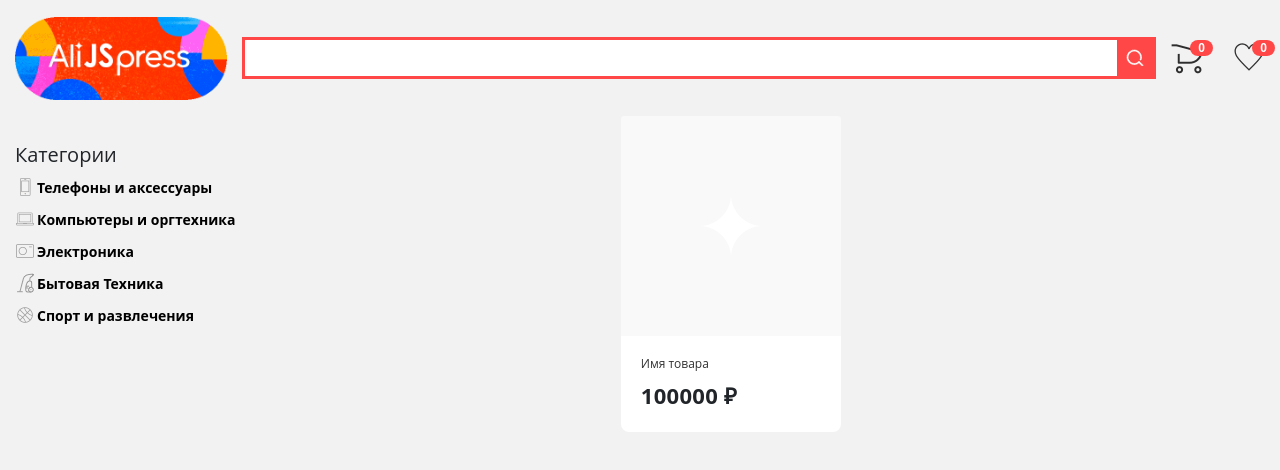
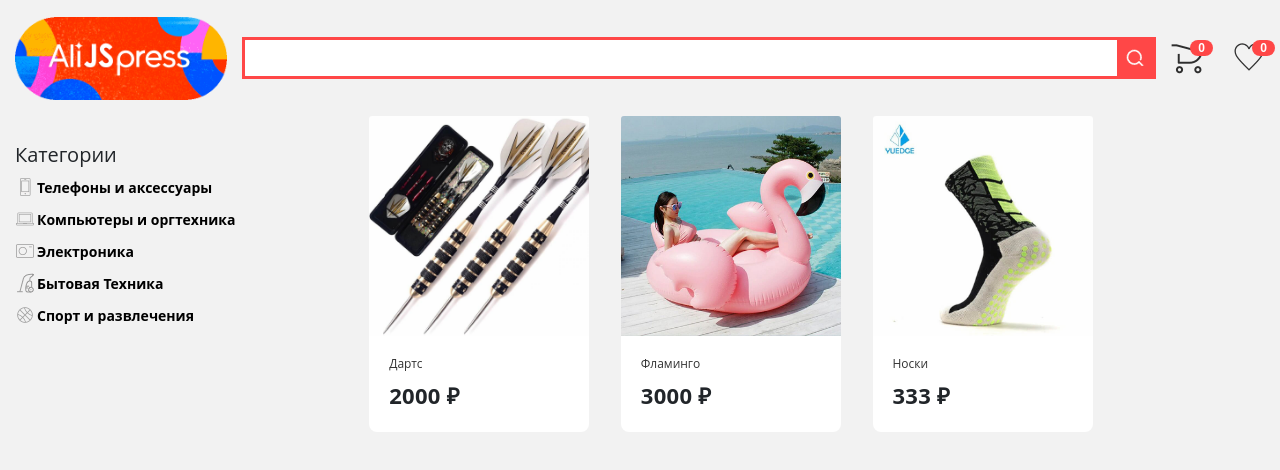
Before and after one commit to Khomko-Dima/alijspress, a plain HTML site: page index.html in a window 1280 px wide. Drawn offline with Linux system fonts and the light colour scheme.

Commit message:
first_day

```diff
--- a/index.html
+++ b/index.html
@@ -85,7 +85,7 @@
 					<div class="container">
 						<div class="row no-gutters goods-wrapper justify-content-center">
 							<!-- КАРТОЧКИ ТОВАРОВ -->
-							<div class="card-wrapper col-12 col-md-6 col-lg-4 col-xl-3 pb-3">
+							<!-- <div class="card-wrapper col-12 col-md-6 col-lg-4 col-xl-3 pb-3">
 								<div class="card">
 									<div class="card-img-wrapper">
 										<img class="card-img-top" src="img/temp.png" alt="">
@@ -99,7 +99,7 @@
 										</div>
 									</div>
 								</div>
-							</div>
+							</div> -->
 
 
 							<!-- END КАРТОЧКИ ТОВАРОВ -->
@@ -156,7 +156,7 @@
 	</div>
 
 
-
+<script src="script/script.js"></script>
 
 </body>
 
--- /dev/null
+++ b/script/script.js
@@ -0,0 +1,100 @@
+document.addEventListener('DOMContentLoaded', function(){
+
+	"use strict";
+
+	const qwe = (el) =>{
+		console.log(el);
+	}
+
+	const search = document.querySelector('.search');
+
+	const cartBtn = document.getElementById('cart');
+	const wishlistBtn =document.getElementById('wishlist');
+
+	const goodsWrapper = document.querySelector('.goods-wrapper');
+	const cart = document.querySelector('.cart');
+
+
+
+	const createCardGoods = (id, title, price, img) => {
+		const card = document.createElement('div');
+		card.className = 'card-wrapper col-12 col-md-6 col-lg-4 col-xl-3 pb-3';
+		card.innerHTML = `<div class="card">
+							<div class="card-img-wrapper">
+								<img class="card-img-top" src="${img}" alt="${title}">
+								<button
+									class="card-add-wishlist"
+									data-goods-id="${id}">
+								</button>
+							</div>
+							<div class="card-body justify-content-between">
+								<a href="#" class="card-title">${title}</a>
+								<div class="card-price">${price} ₽</div>
+								<div>
+									<button
+										class="card-add-cart"
+										data-goods-id="${id}">Добавить в корзину
+									</button>
+								</div>
+							</div>
+						</div>`;
+		return card;
+	};
+
+
+	goodsWrapper.appendChild(createCardGoods(1, 'Дартс', 2000, 'img/temp/Archer.jpg'));
+	goodsWrapper.appendChild(createCardGoods(2, 'Фламинго', 3000, 'img/temp/Flamingo.jpg'));
+	goodsWrapper.appendChild(createCardGoods(3, 'Носки', 333, 'img/temp/Socks.jpg'));
+
+	const closeCart = (e) => {
+		const target = event.target;
+		if(target === cart || target.classList.contains('cart-close')){
+			cart.style.display = '';
+		}
+	};
+
+	const opneCart = (e) => {
+		e.preventDefault();
+		cart.style.display = 'flex';
+		cart.classList.add('active');
+	};
+
+	cartBtn.addEventListener('click', opneCart);
+	cart.addEventListener('click', closeCart);
+
+	document.addEventListener('keydown', (e) => {
+		const target = KeyboardEvent.code;
+		if(cart.classList.contains('active')){
+			cart.style.display = '';
+			cart.classList.remove('active');
+		}
+	});
+
+
+
+
+
+
+
+
+
+
+
+
+
+
+
+
+
+
+
+
+
+
+
+
+
+
+
+
+});
```
